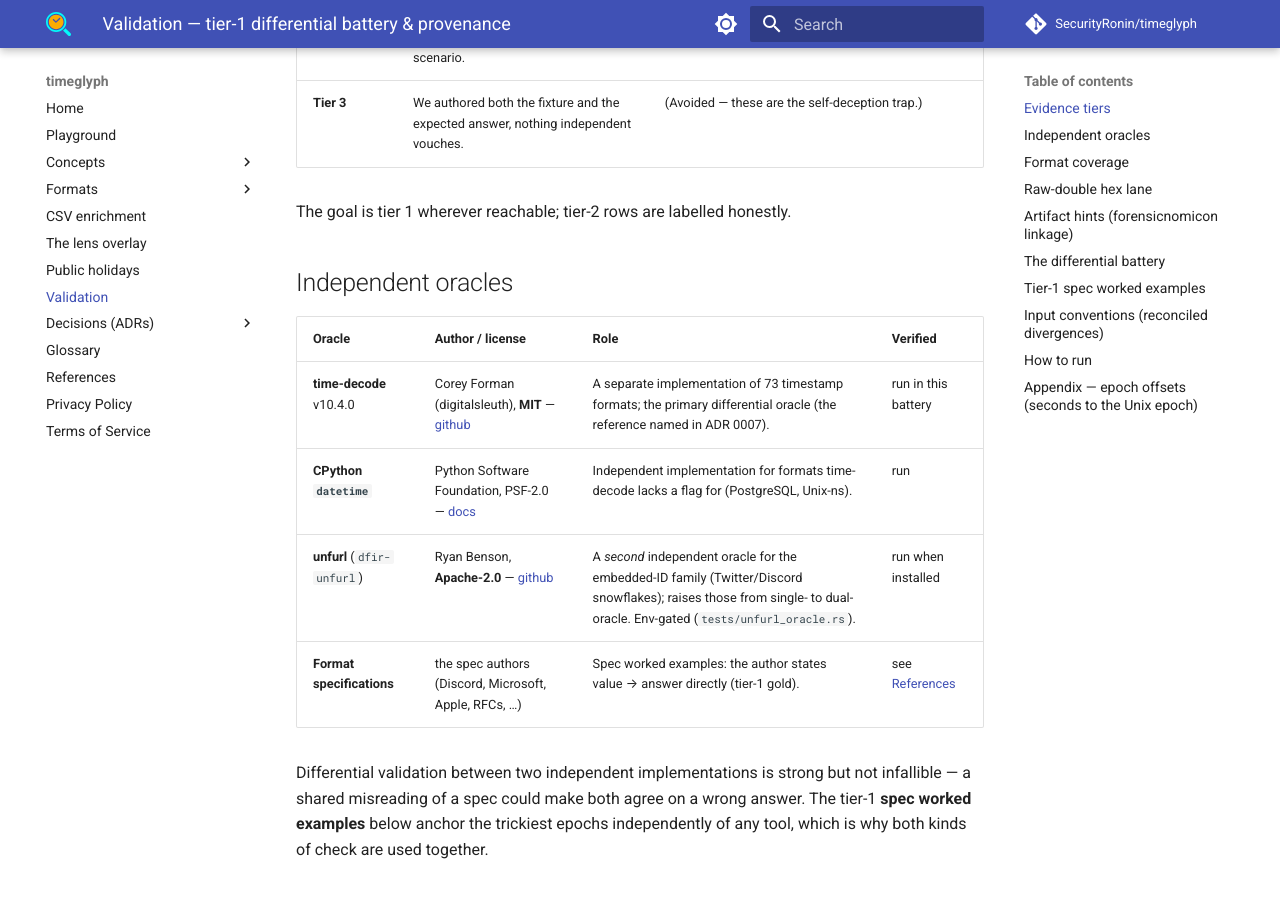
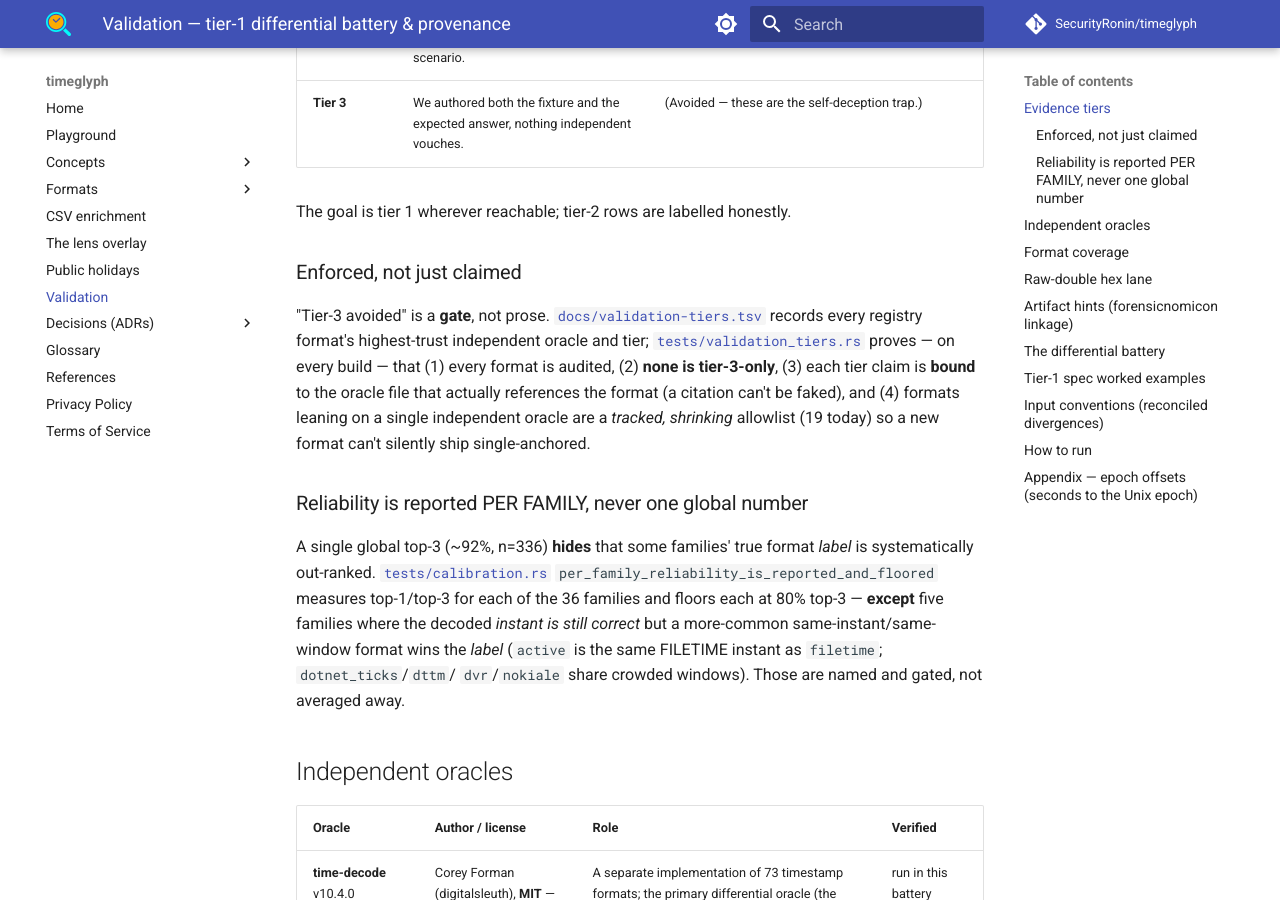
Before and after one commit to SecurityRonin/timeglyph, an MkDocs documentation site: the page built from docs/validation.md, in a window 1280 px wide and 900 px high, scrolled down 527 px. Built offline with MkDocs 1.6.1 and Material for MkDocs 9.7.7, drawn with Linux system fonts in a browser that asks for light colours; comment, search, counter and statistics services are not loaded.

Commit message:
docs: publish the enforced tier manifest + per-family reliability
validation.md now states the tier-3-avoided claim is GATED (validation-tiers.tsv
+ tests/validation_tiers.rs) and that reliability is reported per-family (36
families, tests/calibration.rs), naming the 5 same-instant-collision families
rather than burying them in a global average. Feeds the paper.

Co-Authored-By: Claude Opus 4.8 (1M context) <noreply@anthropic.com>

```diff
--- a/docs/validation.md
+++ b/docs/validation.md
@@ -24,6 +24,26 @@ timeglyph classifies every validation by **who confirms it** (the fleet standard
 | **Tier 3** | We authored both the fixture and the expected answer, nothing independent vouches. | (Avoided — these are the self-deception trap.) |
 
 The goal is tier 1 wherever reachable; tier-2 rows are labelled honestly.
+
+### Enforced, not just claimed
+
+"Tier-3 avoided" is a **gate**, not prose. [`docs/validation-tiers.tsv`](validation-tiers.tsv)
+records every registry format's highest-trust independent oracle and tier;
+[`tests/validation_tiers.rs`](../tests/validation_tiers.rs) proves — on every build —
+that (1) every format is audited, (2) **none is tier-3-only**, (3) each tier claim is
+**bound** to the oracle file that actually references the format (a citation can't be
+faked), and (4) formats leaning on a single independent oracle are a *tracked,
+shrinking* allowlist (19 today) so a new format can't silently ship single-anchored.
+
+### Reliability is reported PER FAMILY, never one global number
+
+A single global top-3 (~92%, n=336) **hides** that some families' true format *label*
+is systematically out-ranked. [`tests/calibration.rs`](../tests/calibration.rs)
+`per_family_reliability_is_reported_and_floored` measures top-1/top-3 for each of the
+36 families and floors each at 80% top-3 — **except** five families where the decoded
+*instant is still correct* but a more-common same-instant/same-window format wins the
+*label* (`active` is the same FILETIME instant as `filetime`; `dotnet_ticks`/`dttm`/
+`dvr`/`nokiale` share crowded windows). Those are named and gated, not averaged away.
 
 ## Independent oracles
 
```
